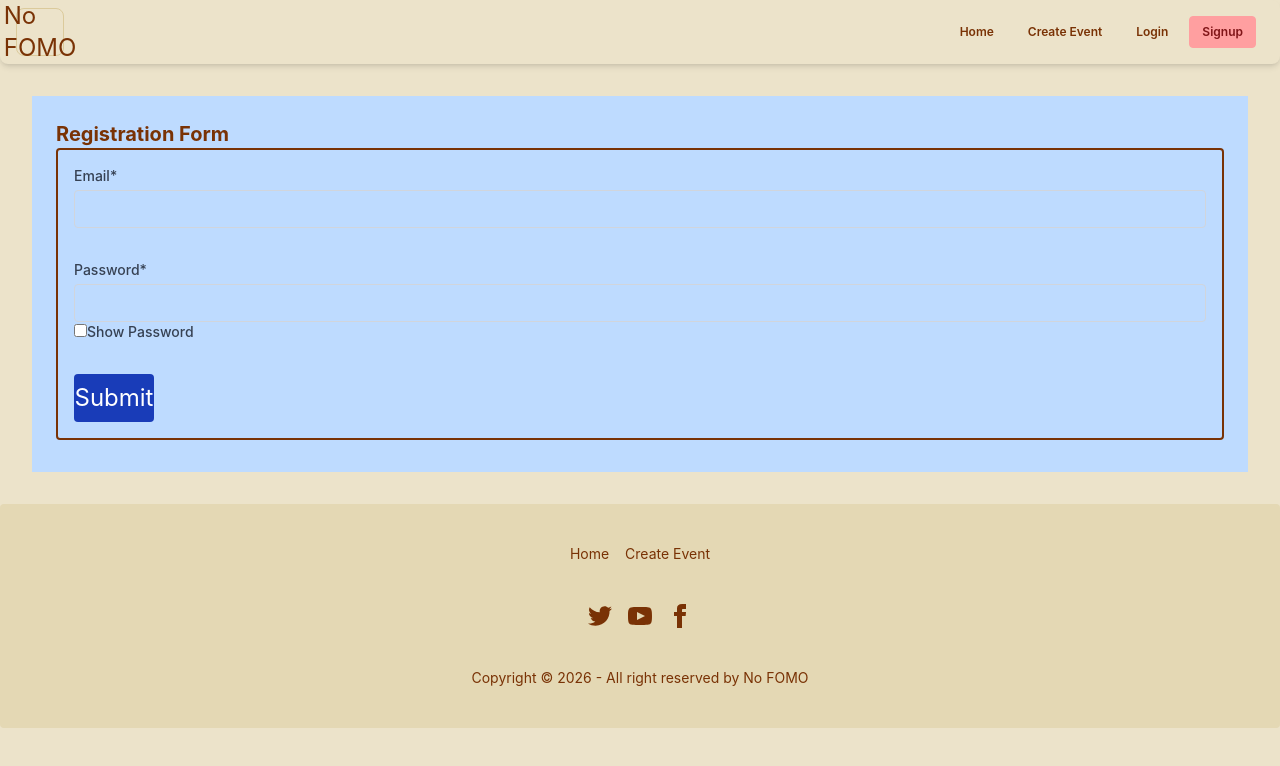
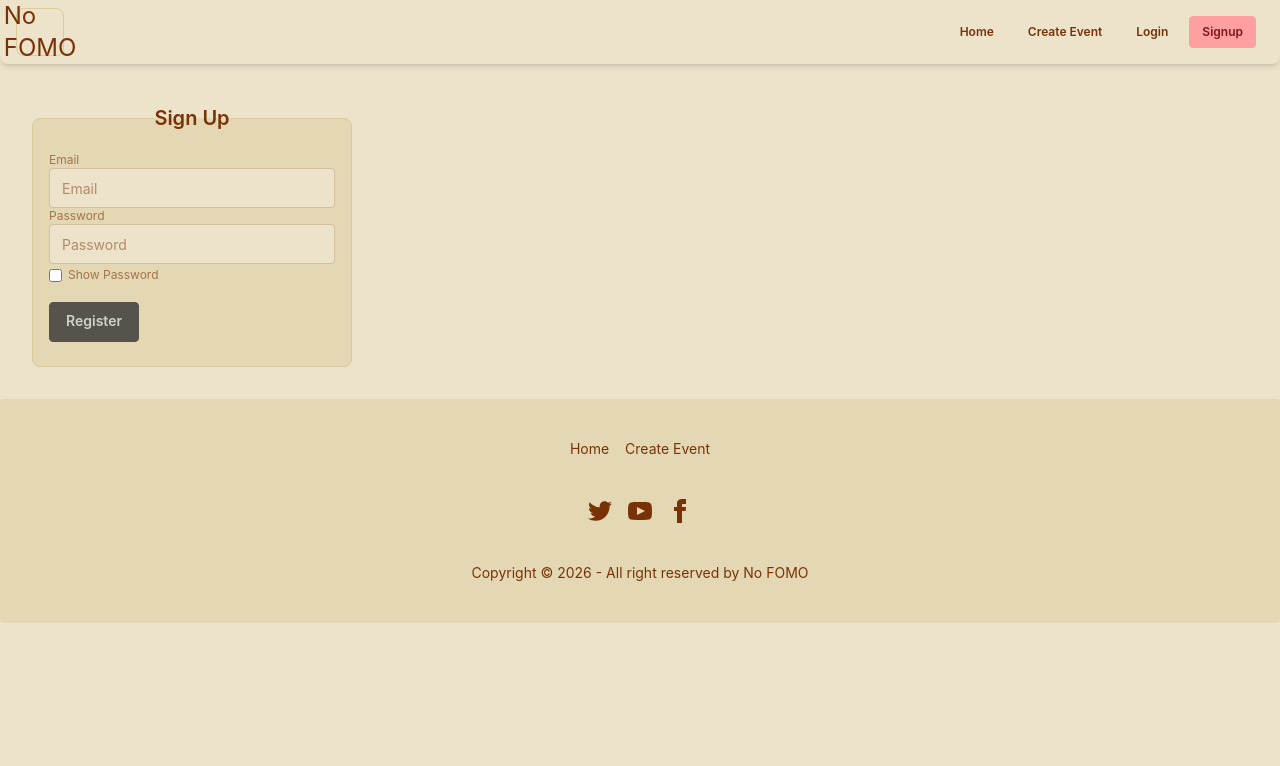
Before and after one commit to krishnaghosh2081/WBS-EventScheduler, a React (Vite) app: page /signup in a window 1280 px wide. Shown: the top 766 px of the page. Built offline with nearby package versions, Linux system fonts and the light colour scheme; the HTML template or start-up script is replaced by a standard one.

Commit message:
Added styling to signup form

```diff
--- a/src/components/SignUpForm.jsx
+++ b/src/components/SignUpForm.jsx
@@ -1,7 +1,6 @@
 import { useState } from 'react';
 
-const initialState = { email: '',
-    password: '', };
+const initialState = { email: '', password: '' };
 const SignUpForm = () => {
   const [form, setForm] = useState(initialState);
   const [error, setError] = useState(null);
@@ -17,110 +16,87 @@ const SignUpForm = () => {
   };
 
   const handleSubmit = (e) => {
-
     e.preventDefault();
-    try{
+    try {
       const email = form.email;
       const password = form.password;
 
-    if(!email )throw new Error("Email should not be blank ");
-    if(!password )throw new Error("Password should not be blank ");
+      if (!email) throw new Error('Email should not be blank ');
+      if (!password) throw new Error('Password should not be blank ');
 
-    const callApi=   async () => {
-        try{
+      const callApi = async () => {
+        try {
           const rawResponse = await fetch('http://localhost:3001/api/users', {
             method: 'POST',
             headers: {
-            'Accept': 'application/json',
-            'Content-Type': 'application/json'
+              Accept: 'application/json',
+              'Content-Type': 'application/json',
             },
-            body: JSON.stringify({ email, password })
+            body: JSON.stringify({ email, password }),
           });
           //console.log(rawResponse);
 
           const content = await rawResponse.json();
           //console.log(content);
-          if(content.error) {
+          if (content.error) {
             console.log(error);
-            setError("Signup failed!"+content.error);
-          }else{
+            setError('Signup failed! ' + content.error);
+          } else {
             setForm(initialState);
             window.location.href = '/login';
           }
-        }catch(error){
+        } catch (error) {
           console.log(error);
-          setError("Signup failed!"+error);
+          setError('Signup failed! ' + error);
         }
       };
-     callApi()
-
-    }catch(error){
+      callApi();
+    } catch (error) {
       console.log(error);
-      setError("Signup failed!"+error);
+      setError('Signup failed! ' + error);
     }
   };
 
-
   return (
-
-    <div className="bg-blue-200 p-6   mx-auto">
-      <h3 className="text-xl font-bold">Registration Form</h3>
-
-      <div className="">
-        <form
-          onSubmit={handleSubmit}
-          className=" border-2 p-4 rounded-sm"
-        >
-        <label className="block text-sm font-medium text-gray-700">
-          Email*
+    <fieldset className="fieldset bg-base-200 border-base-300 rounded-box w-xs border p-4">
+      <legend className="fieldset-legend text-center text-xl ">Sign Up</legend>
+      <form onSubmit={handleSubmit}>
+        <label className="label">Email</label>
         <input
           name="email"
           type="email"
           value={form.email}
           onChange={handleChange}
-            className="mt-1 block w-full border border-gray-300 px-3 py-2 rounded focus:outline-none focus:ring-2 focus:ring-yellow-600"
+          className="input"
+          placeholder="Email"
         />
-        </label>
-        <br/>
-        <label className="block text-sm font-medium text-gray-700">
-          Password*
+
+        <label className="label">Password</label>
         <input
           name="password"
-            type={
-              showPassword ? "text" : "password"
-            }
+          type={showPassword ? 'text' : 'password'}
           value={form.password}
           onChange={handleChange}
-            className="mt-1 block w-full border border-gray-300 px-3 py-2 rounded focus:outline-none focus:ring-2 focus:ring-yellow-600"
+          className="input"
+          placeholder="Password"
         />
-        </label>
-        <label className="block text-sm font-medium text-gray-700" for="check">
+        <label className="label mt-0.75" for="check">
           <input
             id="check"
             type="checkbox"
             value={showPassword}
-                    onChange={() =>
-                        setShowPassword((prev) => !prev)
-                    }
-                />Show Password
+            onChange={() => setShowPassword((prev) => !prev)}
+          />
+          Show Password
         </label>
-
-        <br/>
-        <div className="flex w-full justify-items-end">
-          <button name="submit"
-            type="submit"
-            className="w-[80px] py-2 bg-blue-800 text-white rounded hover:bg-pink-700"
-          >
-            Submit
+        <br />
+        <button name="submit" type="submit" className="btn btn-neutral mt-4">
+          Register
         </button>
-        </div>
-
+        <br />
+        <div className="text-red-500 mt-2">{error && <p>{error}</p>}</div>
       </form>
-      </div>
-      <div className="text-red-500 mt-2">
-        {error && <p>{error}</p>}
-      </div>
-      </div>
+    </fieldset>
   );
 };
 
```
Also changed, not shown: 1 other file (tests, documents, lock files or other folders). Lines whose indentation alone changed are shown as unchanged.
